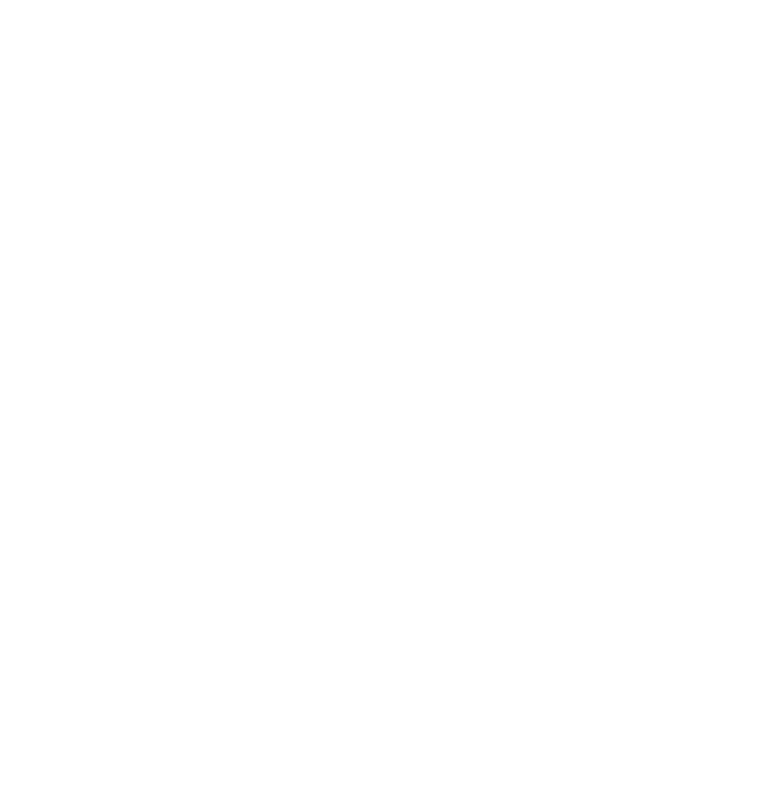
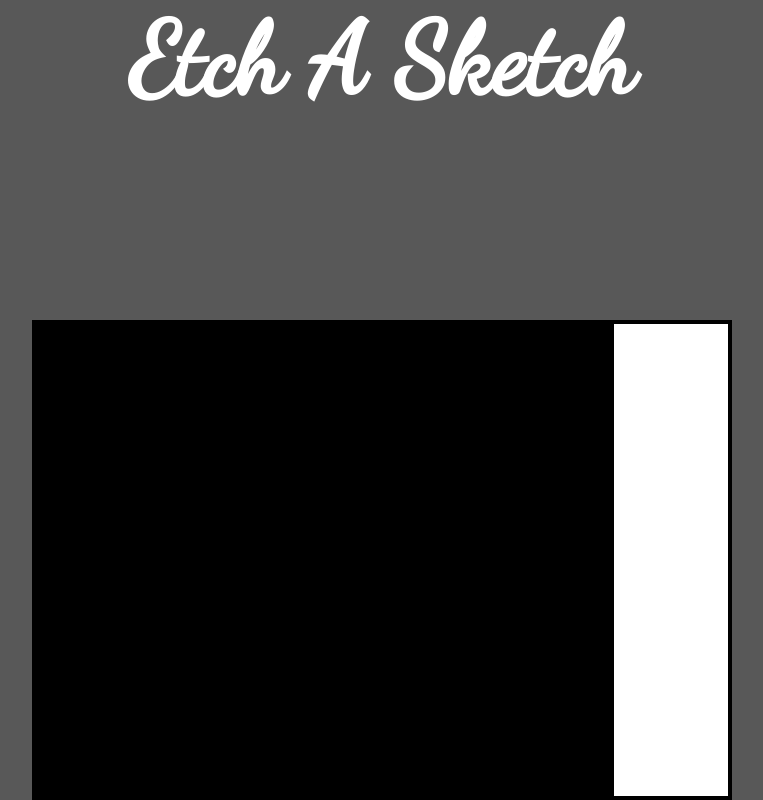
Before and after one commit to CrosscutX/etch-a-sketch, a plain HTML site: page index.html in a window 1280 px wide. Shown: the whole page, without its empty margins (258-1021 px from the left). Drawn offline with Linux system fonts and the light colour scheme.

Commit message:
Code busted, saving for a restart

```diff
--- a/index.html
+++ b/index.html
@@ -5,10 +5,17 @@
     <meta http-equiv="X-UA-Compatible" content="IE=edge">
     <meta name="viewport" content="width=device-width, initial-scale=1.0">
     <link rel="stylesheet" href="style.css">
-    <script src="script.js"></script>
+    <link rel="preconnect" href="https://fonts.googleapis.com">
+    <link rel="preconnect" href="https://fonts.gstatic.com" crossorigin>
+    <link href="https://fonts.googleapis.com/css2?family=Dancing+Script&display=swap" rel="stylesheet">
+    <script src="script.js" defer></script>
     <title>Etch A Sketch</title>
 </head>
 <body>
+    <h1>Etch A Sketch</h1>
+    <!--Span 16 rows of boxes across 16 columns-->
+    <div class="box-container">
 
+    </div>
 </body>
 </html>
--- a/script.js
+++ b/script.js
@@ -0,0 +1,14 @@
+const container = document.querySelector('.box-container');
+
+function createGrid(){
+    for(let rows = 0; rows <= 16; rows++){
+        for(let columns = 0; columns <= 16; columns++){
+            const box = document.createElement('div');
+            box.style.border = "1px solid black";
+            container.appendChild(box);
+            console.log(rows);
+        }
+    }
+}
+
+createGrid();
--- a/style.css
+++ b/style.css
@@ -3,3 +3,27 @@
     margin: 0;
     padding: 0;
 }
+
+body{
+    height: 100vh;
+    display: flex;
+    flex-direction: column;
+    justify-content: center;
+    align-items: center;
+    background-color: rgb(88, 88, 88);
+    color: white;
+}
+
+.box-container{
+    display: flex;
+    width: 700px;
+    height: 500px;
+    background-color: white;
+    border: 4px solid black;
+}
+
+h1{
+    font-size: 100px;
+    font-family: 'Dancing Script', cursive;
+    margin-bottom: 200px;
+}
```
